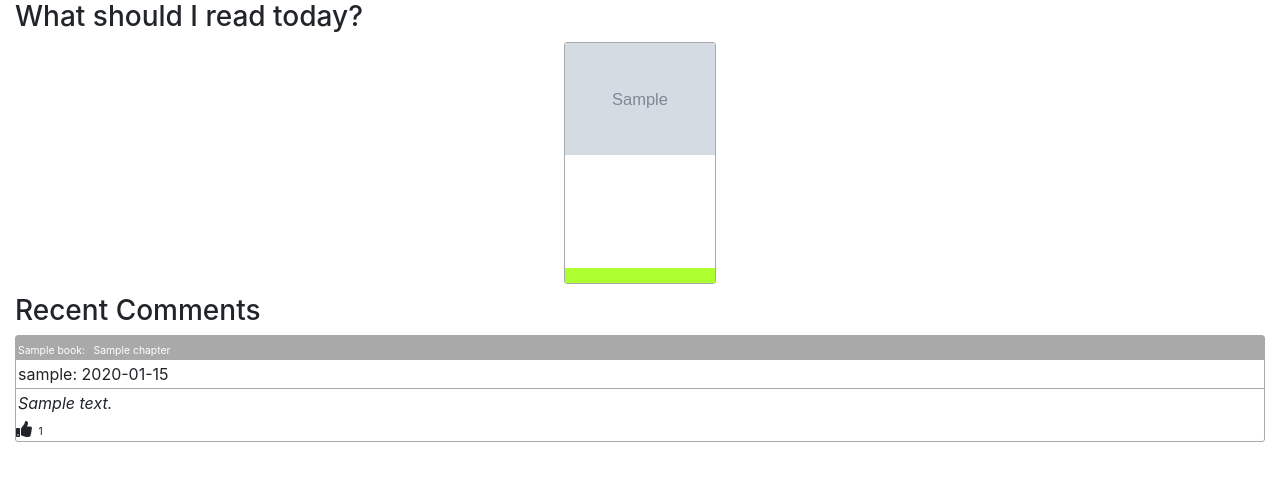
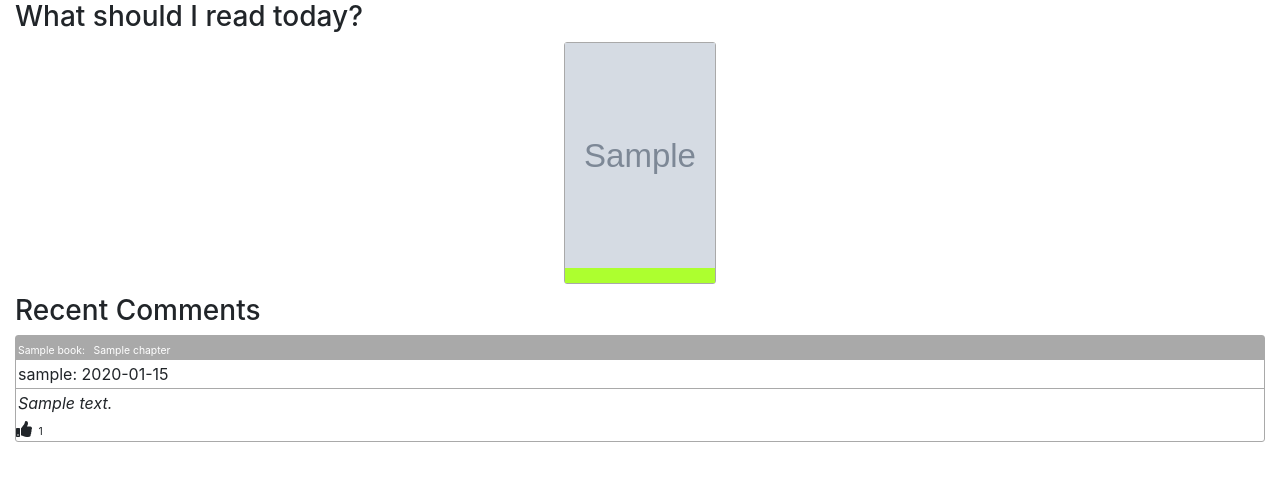
Before and after one commit to joshdbarton/nightstand-capstone, a Django app: page /dashboard/ in a window 1280 px wide. Shown: the part 56-537 px from the top of the page. Run offline with Django 3.2, Linux system fonts and the light colour scheme; a user stored in the database is signed in; tables that the repository leaves empty hold one stand-in row (values such as "Sample post"); grey boxes marked "Sample" are stand-in pictures; some libraries are stand-ins or nearby versions.

Commit message:
resized images to be neater on page

```diff
--- a/nightstand_dashboard/static/nightstand_dashboard/main.css
+++ b/nightstand_dashboard/static/nightstand_dashboard/main.css
@@ -88,6 +88,10 @@ Dashboard Book Card
     background-color: whitesmoke;
 }
 
+img {
+    object-fit: cover;
+}
+
 /**************************
 Chapter Card
 **************************/
--- a/nightstand_dashboard/templates/nightstand_dashboard/dashboard.html
+++ b/nightstand_dashboard/templates/nightstand_dashboard/dashboard.html
@@ -19,7 +19,7 @@
     {% for id, values in books.items %}
     <a href="/books/{{id}}"><div class="dashboard-book-card">
         <div class="image-wrapper">
-            <img src="{{values.1}}" alt="{{values.0}}" width="150"/>
+            <img src="{{values.1}}" alt="{{values.0}}" width="150" height="225"/>
         </div>
         <div class="progress-div">
             <div class="progress-bar" style="height:15px;width:{{values.2}}%"></div>
```
